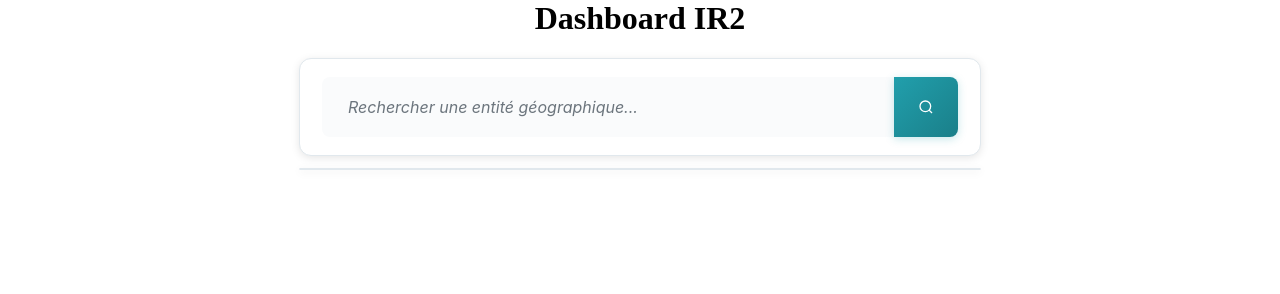
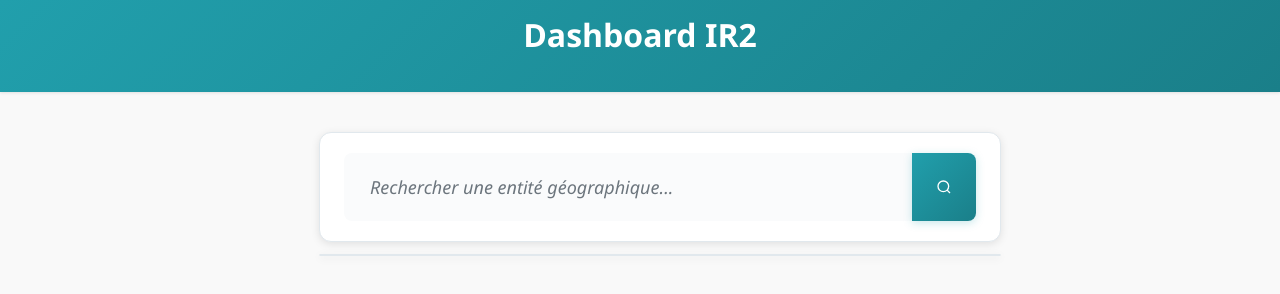
Before and after one commit to louisbgl/IR2-dashboard, a plain HTML site: page src/frontend/index.html in a window 1280 px wide. Drawn offline with Linux system fonts and the light colour scheme; no server answers.

Commit message:
feat: Update HTML to import new   modular CSS files

```diff
--- a/src/frontend/index.html
+++ b/src/frontend/index.html
@@ -4,10 +4,13 @@
     <meta charset="UTF-8">
     <meta name="viewport" content="width=device-width, initial-scale=1.0">
     <title>Dashboard IR2</title>
+    <link rel="stylesheet" href="css/css-variables.css">
     <link rel="stylesheet" href="css/base.css">
     <link rel="stylesheet" href="css/layout.css">
     <link rel="stylesheet" href="css/components.css">
-    <link rel="stylesheet" href="css/search.css">
+    <link rel="stylesheet" href="css/search-form.css">
+    <link rel="stylesheet" href="css/search-results.css">
+    <link rel="stylesheet" href="css/entity-display.css">
     <link rel="stylesheet" href="css/table.css">
     <link rel="stylesheet" href="css/dragdrop.css">
 </head>
```
